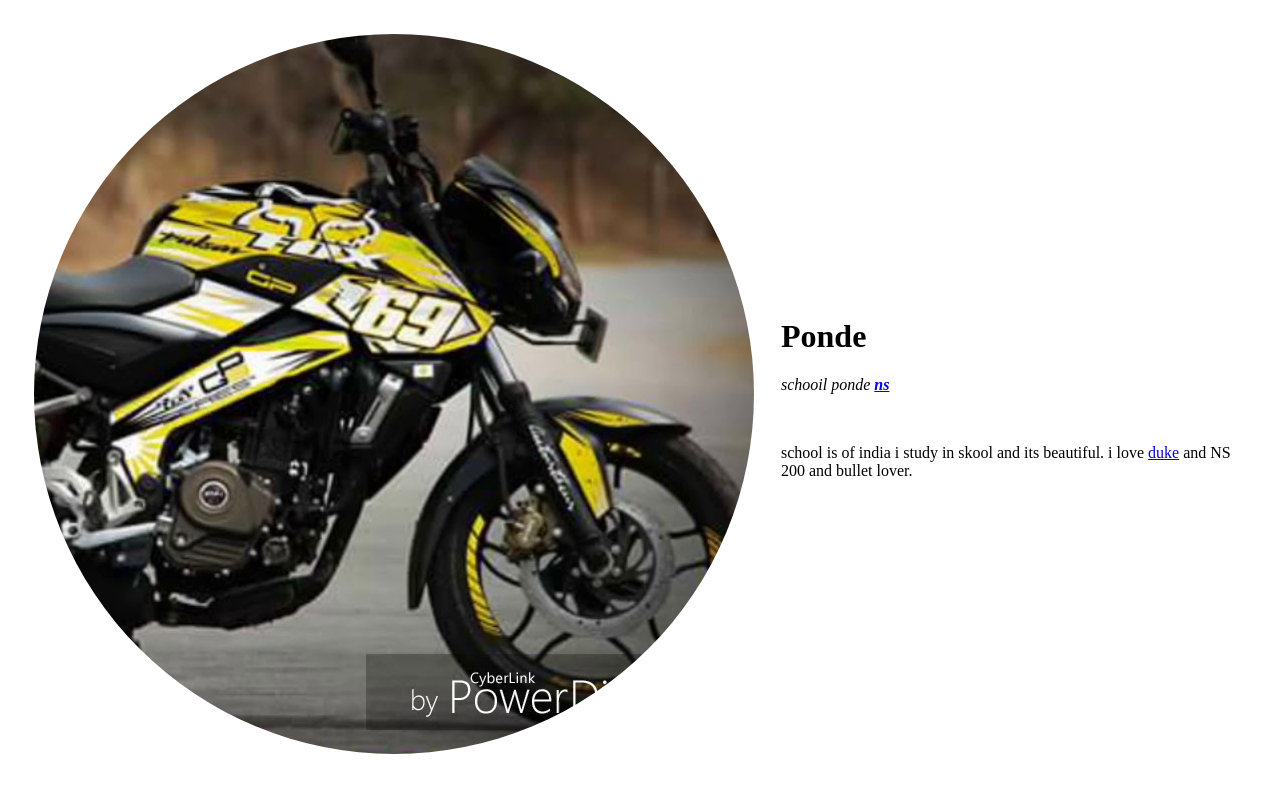
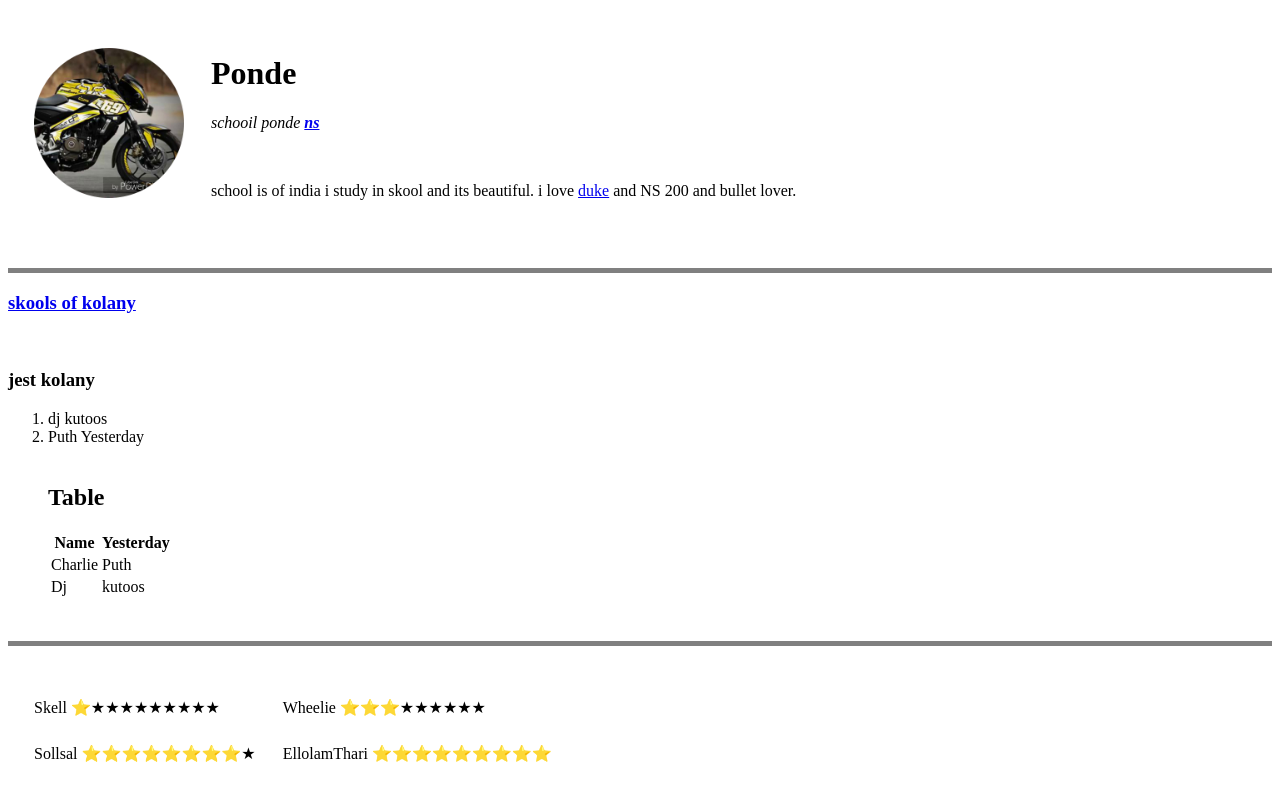
Before and after one commit to LagNoob/kolany, a plain HTML site: page index.html in a window 1280 px wide. Shown: the top 800 px of the page. Drawn offline with Linux system fonts and the light colour scheme.

Commit message:
Update index.html

```diff
--- a/index.html
+++ b/index.html
@@ -9,7 +9,7 @@
 <body>
   <table cellspacing="25">
     <tr>
-      <td><img src="images/NS.png" alt="image of india"></td>
+      <td><img src="images/NS.png" alt="image of india" height="150" ></td>
       <td><h1>Ponde</h1><p><em>schooil ponde <strong><a href="https://www.bikewale.com/bajaj-bikes/pulsar-ns/">ns</a></strong></em></p>
       <br>
       <p>school is of india i study in skool and its beautiful.
```
